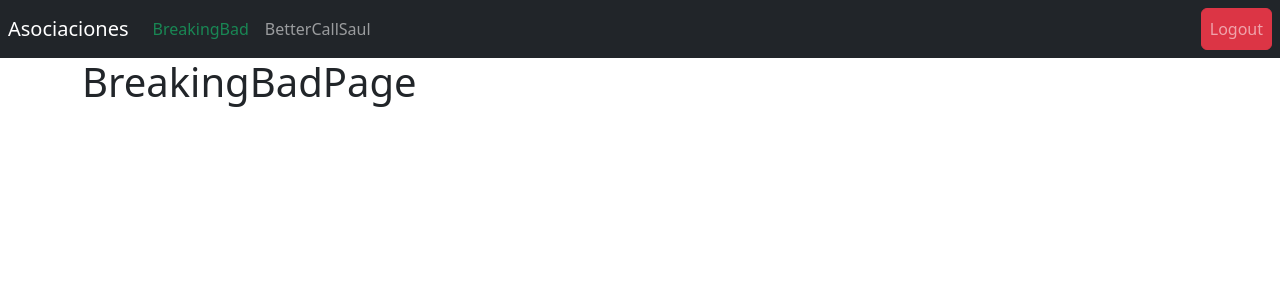
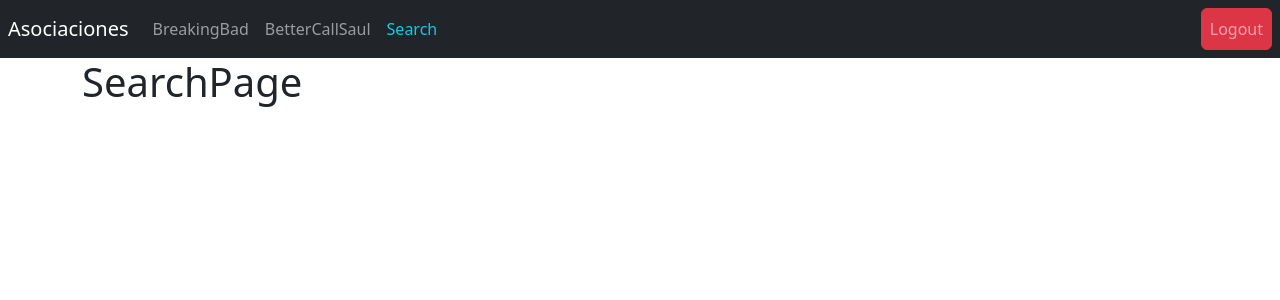
Before and after one commit to IsanorLopez/R_SPA, a React (Vite) app in the folder SPA/: page /Search in a window 1280 px wide. Before the commit this address led to /BreakingBad. Shown: the top 300 px of the page. Built offline with nearby package versions, Linux system fonts and the light colour scheme.

Commit message:
R_SPA[ - Feat: pages complementarias para series ]

```diff
--- a/SPA/src/series/components/NavBar.jsx
+++ b/SPA/src/series/components/NavBar.jsx
@@ -28,6 +28,13 @@ export const Navbar = () => {
                         BetterCallSaul
                     </NavLink>
 
+                    <NavLink
+                        className = { ({ isActive }) => `nav-item nav-link ${ isActive ? 'active text-info' : '' }` }
+                        to="/Search"
+                    >
+                        Search
+                    </NavLink>
+
                 </div>
             </div>
 
--- /dev/null
+++ b/SPA/src/series/pages/PersonajePage.jsx
@@ -0,0 +1,5 @@
+export const PersonajePage = () => {
+    return (
+      <h1>PersonajePage</h1>
+    )
+}
--- /dev/null
+++ b/SPA/src/series/pages/SearchPage.jsx
@@ -0,0 +1,5 @@
+export const SearchPage = () => {
+    return (
+      <h1>SearchPage</h1>
+    )
+}
--- a/SPA/src/series/pages/index.js
+++ b/SPA/src/series/pages/index.js
@@ -1,2 +1,4 @@
 export * from './BreakingBadPage'
 export * from './BetterCallSaulPage'
+export * from './PersonajePage'
+export * from './SearchPage'
--- a/SPA/src/series/routes/SeriesRoutes.jsx
+++ b/SPA/src/series/routes/SeriesRoutes.jsx
@@ -2,7 +2,7 @@ import { Navigate, Route, Routes } from 'react-router-dom'
 
 import { Navbar } from '../components'
 
-import { BetterCallSaulPage, BreakingBadPage } from '../pages'
+import { BetterCallSaulPage, BreakingBadPage, PersonajePage, SearchPage } from '../pages'
 
 export const SeriesRoutes = () => {
     return (
@@ -14,6 +14,8 @@ export const SeriesRoutes = () => {
                 <Routes>
                     <Route path="/BreakingBad" element={ <BreakingBadPage/> }/>
                     <Route path="/BetterCallSaul" element={ <BetterCallSaulPage/> }/>
+                    <Route path="/Personaje" element={ <PersonajePage/> }/>
+                    <Route path="/Search" element={ <SearchPage/> }/>
 
                     <Route path="/*" element={ <Navigate to={ "/BreakingBad" } /> }/>
                 </Routes>
```
